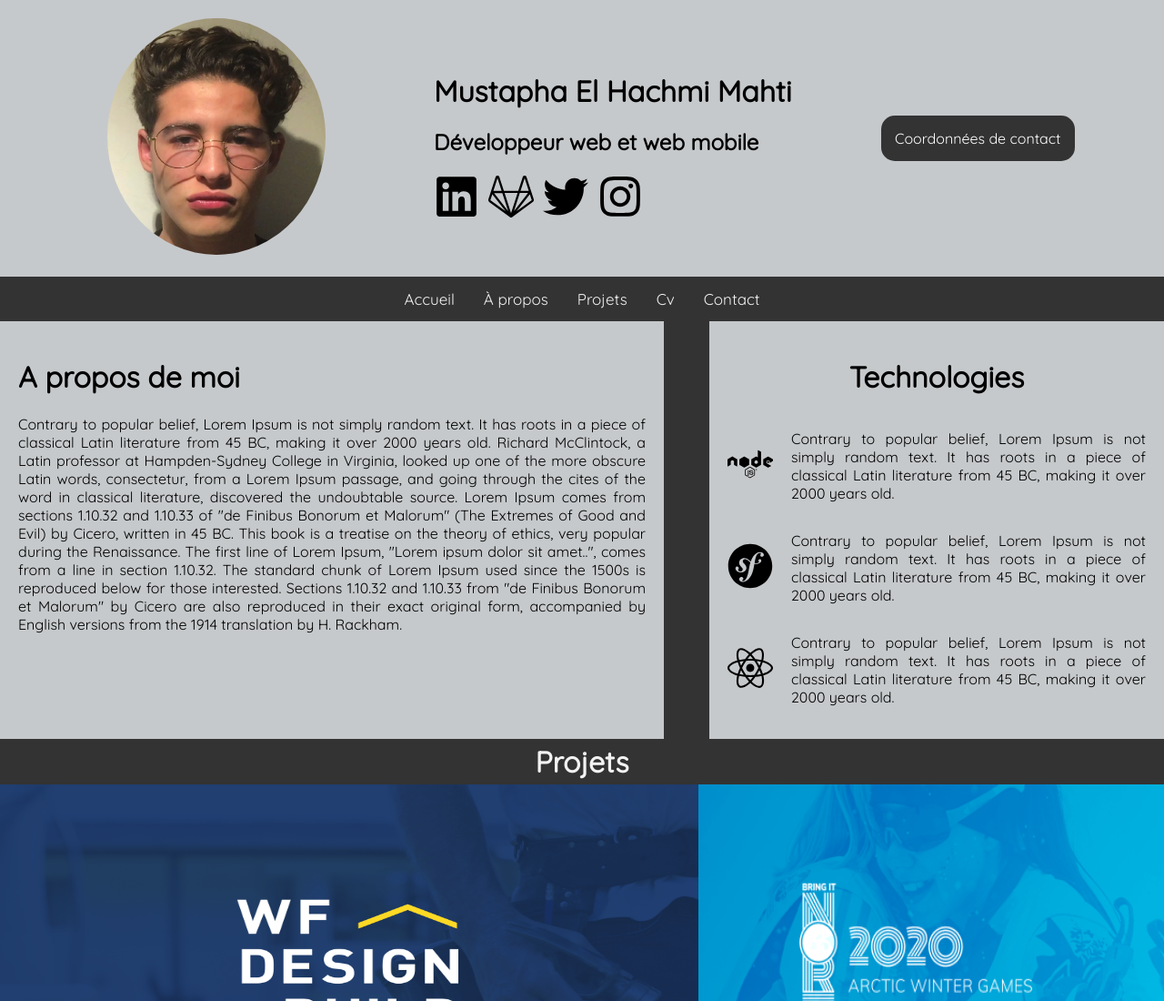
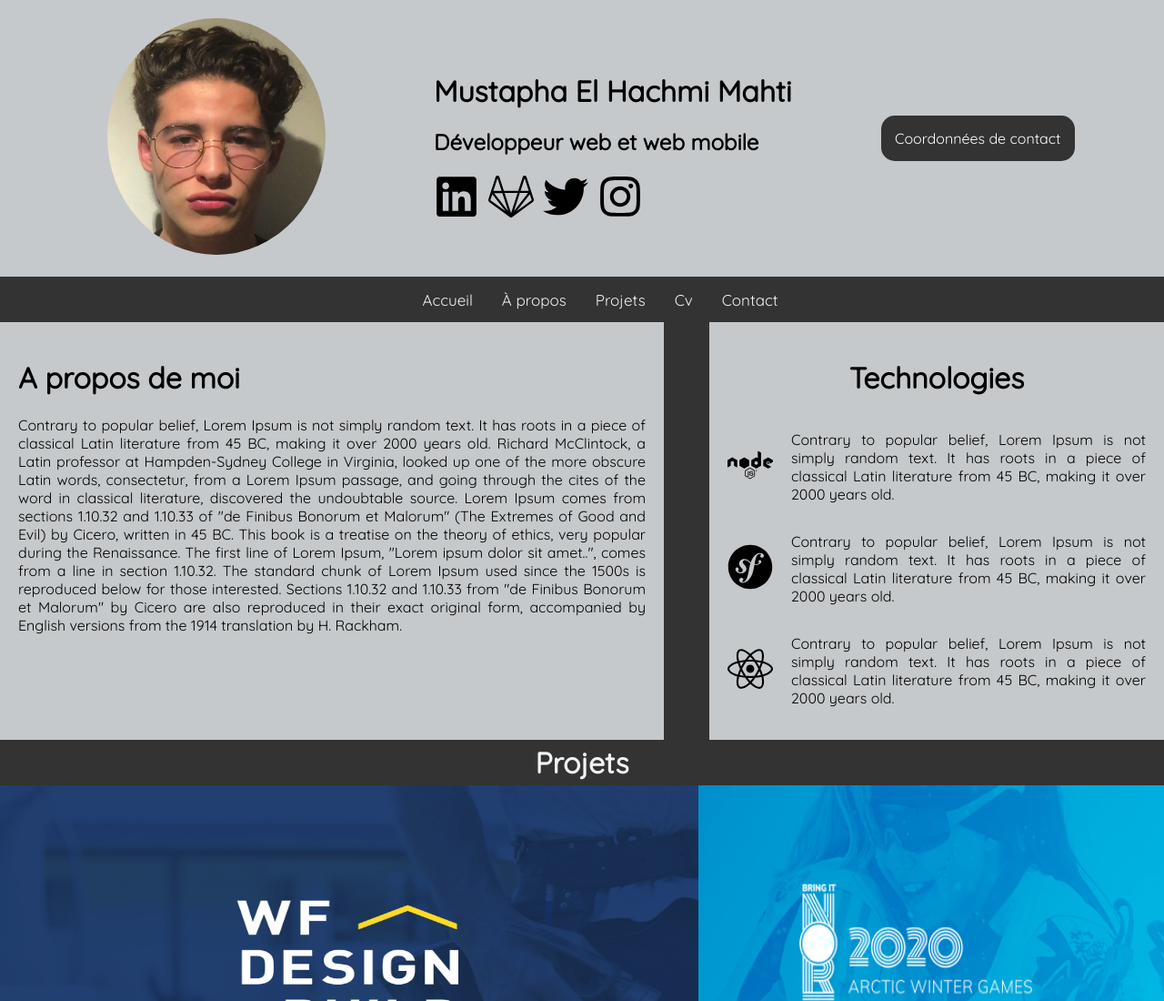
Before and after one commit to soymustamahti/soymustamahti.github.io, a plain HTML site: page index.html in a window 1280 px wide. Shown: the top 1100 px of the page at 91% size. Drawn offline with Linux system fonts and the light colour scheme.

Commit message:
Some changes

```diff
--- a/index.html
+++ b/index.html
@@ -61,13 +61,15 @@
 
 </header>
 
-<menu>
-    <a href="#home">Accueil</a>
-    <a href="#about">À propos</a>
-    <a href="#projects">Projets</a>
-    <a href="#Cv">Cv</a>
-    <a href="#contact">Contact</a>
-</menu>
+<nav>
+    <ul>
+        <li><a href="#home">Accueil</a></li>
+        <li><a href="#about">À propos</a></li>
+        <li><a href="#projects">Projets</a></li>
+        <li><a href="#Cv">Cv</a></li>
+        <li><a href="#contact">Contact</a></li>
+    </ul>
+</nav>
 
 <main>
     <div class="about-tecno">
--- a/src/styles/style.css
+++ b/src/styles/style.css
@@ -62,30 +62,37 @@ header .contact-details p {
     margin: 15px;
 }
 
-menu {
+nav {
     background-color: #333;
     overflow: hidden;
     display: flex;
-    flex-direction: row;
     justify-content: center;
     position: sticky;
     z-index: 1;
     top: 0;
     margin: 0;
     padding: 0;
+    height: 50px;
 }
 
-menu a {
+nav ul {
+    display: flex;
+    flex-direction: row;
+    align-items: center;
+    list-style: none;
+}
+
+nav a {
     float: left;
     color: #f2f2f2;
     text-align: center;
-    padding: 14px 16px;
+    padding: 15px 16px;
     text-decoration: none;
     font-size: 17px;
     transition: ease-in-out 200ms;
 }
 
-menu a:hover {
+nav a:hover {
     background-color: #c6c9cb;
     color: black;
 }
@@ -469,7 +476,7 @@ footer {
         text-align: left;
     }
 
-    menu a {
+    nav a {
         padding: 10px 12px;
         font-size: 12px;
     }
```
Also changed, not shown: mockup/mockup.png (added), wireframe/Android - 1.png (added), wireframe/wireframe-pc.png (added), 2 other files.
